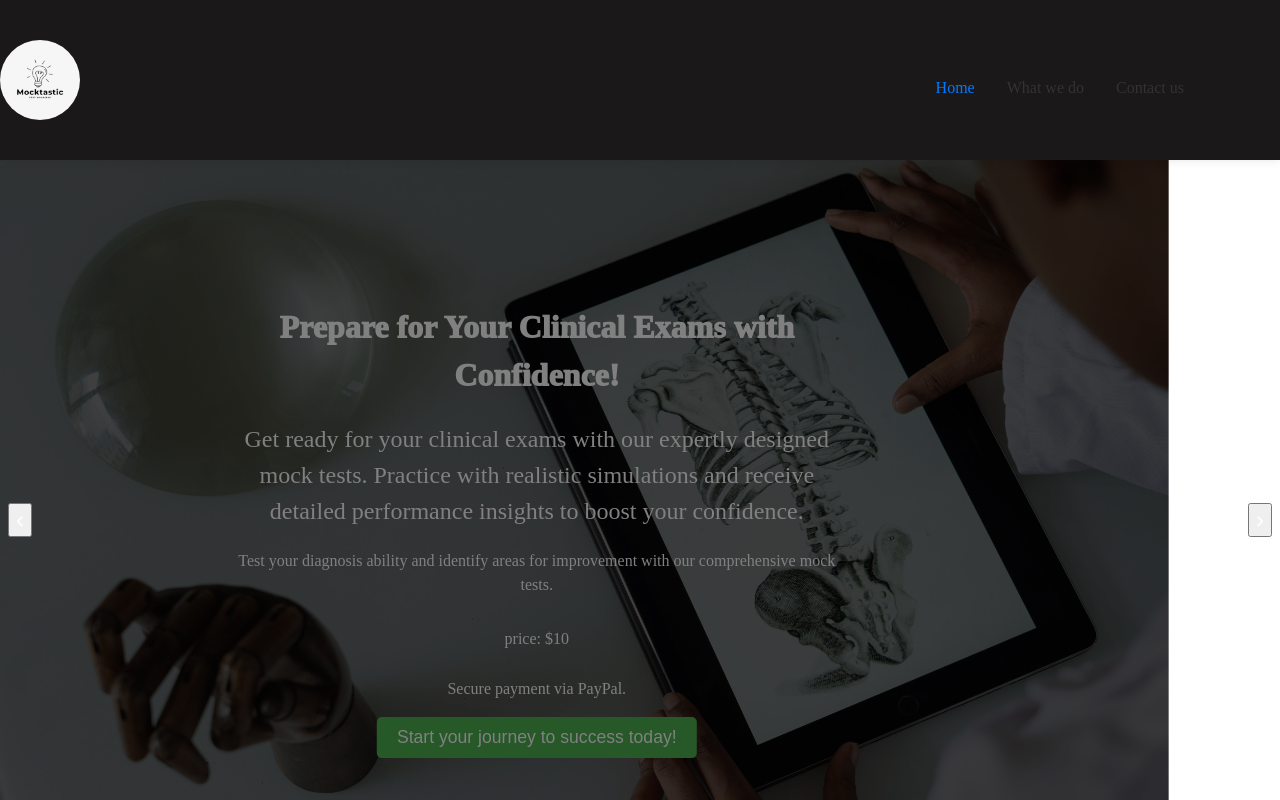
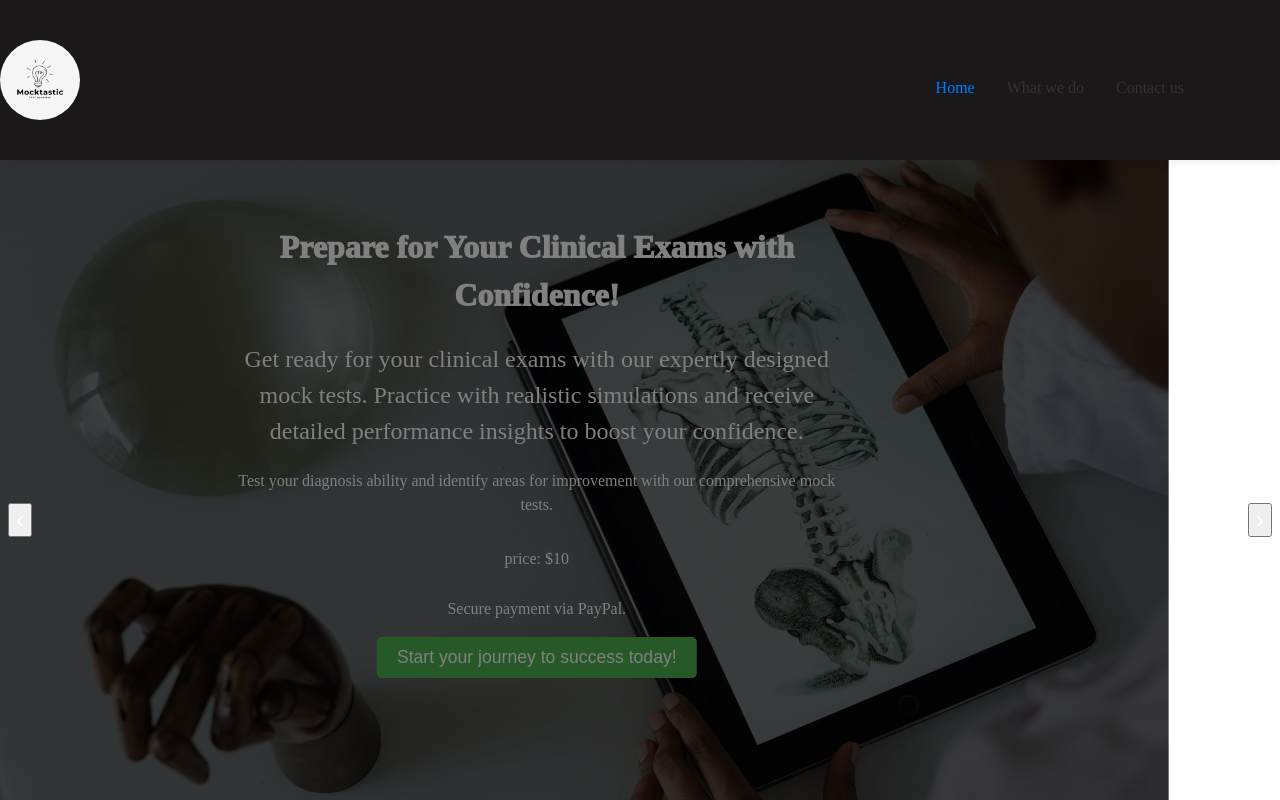
Before and after one commit to NikeVictor/mock-tastic-website, a Vue app: page / in a window 1280 px wide. Shown: the top 800 px of the page. Built offline with nearby package versions, Linux system fonts and the light colour scheme.

Commit message:
fixed route

```diff
--- a/package.json
+++ b/package.json
@@ -8,14 +8,12 @@
     "build": "vite build",
     "preview": "vite preview",
     "lint": "eslint . --ext .vue,.js,.jsx,.cjs,.mjs --fix --ignore-path .gitignore",
-    "format": "prettier --write src/",
-    "serve-prod": "serve dist -s"
+    "format": "prettier --write src/"
   },
   "dependencies": {
     "axios": "^1.7.3",
     "vue": "^3.4.29",
-    "vue-router": "^4.3.3",
-    "serve": "^14.0.1"
+    "vue-router": "^4.3.3"
   },
   "devDependencies": {
     "@rushstack/eslint-patch": "^1.8.0",
--- a/serve.json
+++ /dev/null
@@ -1,3 +0,0 @@
-{
-  "rewrites": [{ "source": "**", "destination": "/index.html" }]
-}
--- a/src/components/Home.vue
+++ b/src/components/Home.vue
@@ -256,7 +256,7 @@ button[type='submit']:hover {
 
 .welcome-message {
   position: absolute;
-  top: 50%;
+  top: 40%;
   left: 50%;
   transform: translate(-50%, -50%);
   text-align: center;
```
Also changed, not shown: static.json (deleted, +0 -7 lines).
